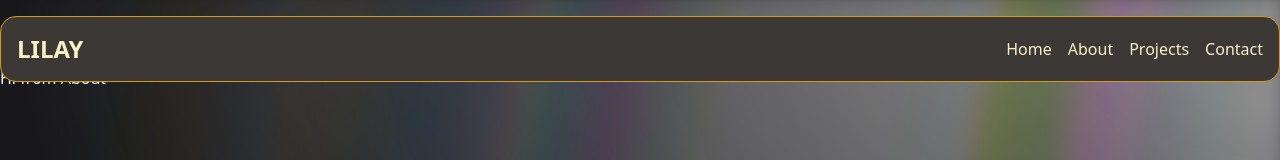
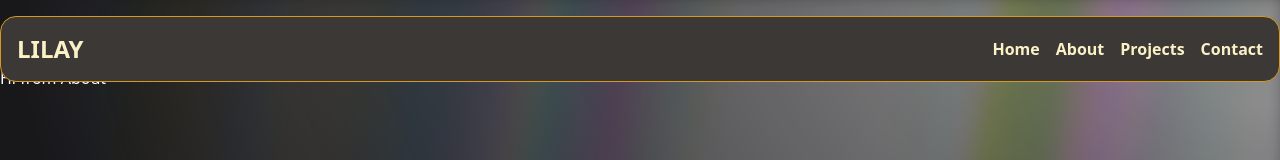
Before and after one commit to samithseu/portfolio, a Next.js app: page /about in a window 1280 px wide. Shown: the top 160 px of the page. Built offline with nearby package versions, Linux system fonts and the light colour scheme.

Commit message:
apply custom font

```diff
--- a/components/UI/DragIndicator.tsx
+++ b/components/UI/DragIndicator.tsx
@@ -26,7 +26,9 @@ const DragIndicator = () => {
             strokeLinejoin="round"
           />
         </svg>
-        <span className="text-sm font-medium">Drag to rotate</span>
+        <span className="text-sm font-medium font-patua_one">
+          Drag to rotate
+        </span>
       </motion.div>
     </div>
   );
--- a/components/UI/Homepage.tsx
+++ b/components/UI/Homepage.tsx
@@ -14,7 +14,7 @@ name is `;
           <pre className="text-[#fbf1c7] text-[36px] md:text-[64px] sm:text-[44px] font-patua_one">
             {greeting} <span className="text-[#98971a]">{name}.</span>
           </pre>
-          <div className="font-bold text-[#fbf1c7] text-[20px] md:text-[32px] sm:text-[24px]">
+          <div className="font-patua_one text-[#fbf1c7] text-[20px] md:text-[32px] sm:text-[24px]">
             <p>
               I am somewhat of a{" "}
               <span className="text-[#d7992a]">
--- a/components/UI/Navbar.tsx
+++ b/components/UI/Navbar.tsx
@@ -11,7 +11,7 @@ export default function Navbar() {
     setIsMenuOpen(false);
   };
   return (
-    <header className="sticky top-4 left-0 z-[1000]">
+    <header className="sticky top-4 left-0 z-[1000] font-bold">
       <nav className="mx-auto flex w-full max-w-[1400px] flex-col items-center justify-between gap-6 rounded-2xl border border-[#d79921] bg-[#3c3836] p-4 backdrop-blur-lg md:flex-row">
         <div className="flex w-full items-center justify-between md:w-auto">
           <Link href="/" className="z-20 text-2xl font-bold text-[#fbf1c7]">
```
